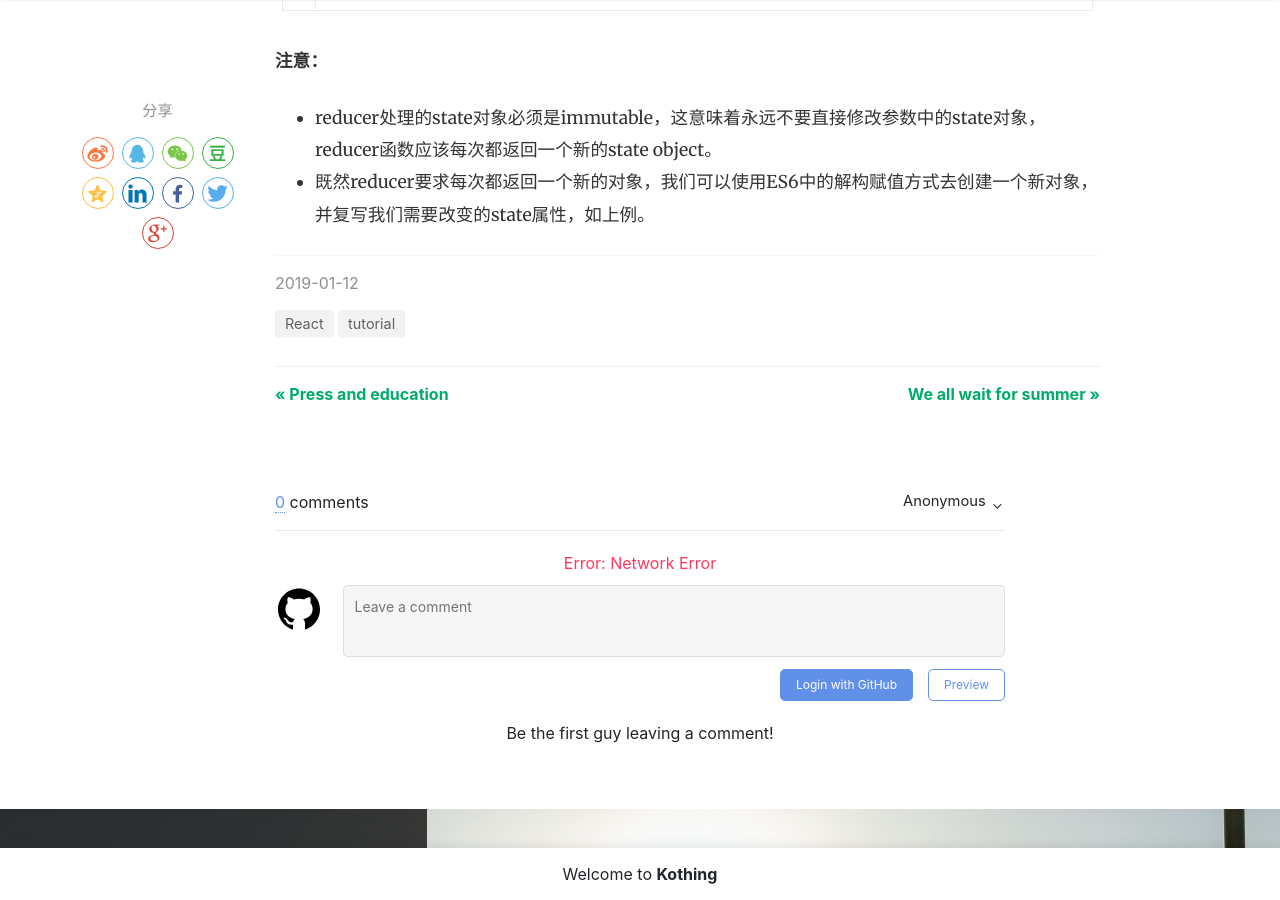
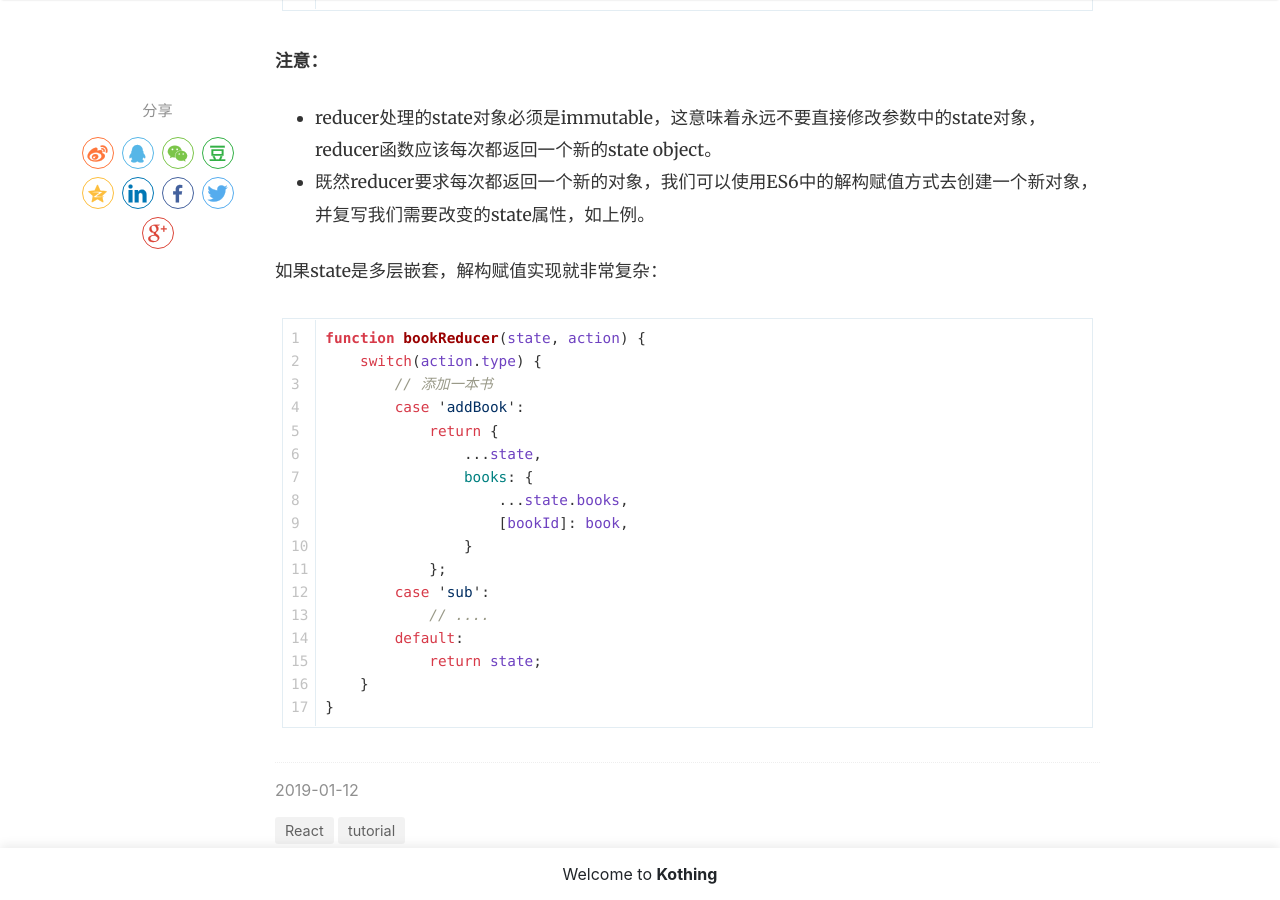
Before and after one commit to kothing/kothing.github.io, a Jekyll site: the page built from _posts/2019-01-12-react-hook--useReducer.md, in a window 1280 px wide and 900 px high, scrolled down 2628 px. Built offline with Jekyll 4.4.1, drawn with Linux system fonts in a browser that asks for light colours; nearby versions of some CDN libraries; comment, search, counter and statistics services are not loaded.

Commit message:
Update 2019-01-12-react-hook--useReducer.md

````diff
--- a/_posts/2019-01-12-react-hook--useReducer.md
+++ b/_posts/2019-01-12-react-hook--useReducer.md
@@ -67,3 +67,24 @@ function countReducer(state, action) {
 
 + reducer处理的state对象必须是immutable，这意味着永远不要直接修改参数中的state对象，reducer函数应该每次都返回一个新的state object。
 + 既然reducer要求每次都返回一个新的对象，我们可以使用ES6中的解构赋值方式去创建一个新对象，并复写我们需要改变的state属性，如上例。
+
+如果state是多层嵌套，解构赋值实现就非常复杂：
+```js
+function bookReducer(state, action) {
+    switch(action.type) {
+        // 添加一本书
+        case 'addBook':
+            return {
+                ...state,
+                books: {
+                    ...state.books,
+                    [bookId]: book,
+                }
+            };
+        case 'sub':
+            // ....
+        default:
+            return state;
+    }
+}
+```
````
